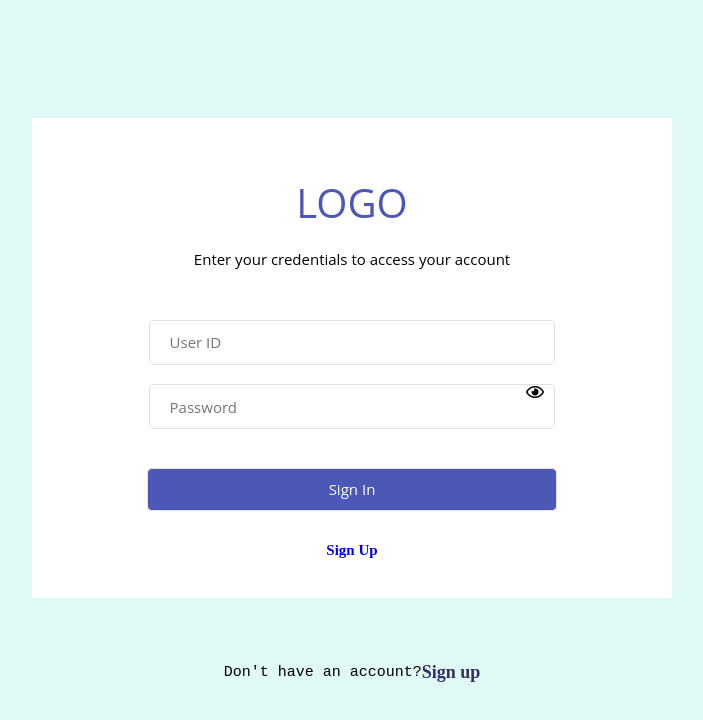
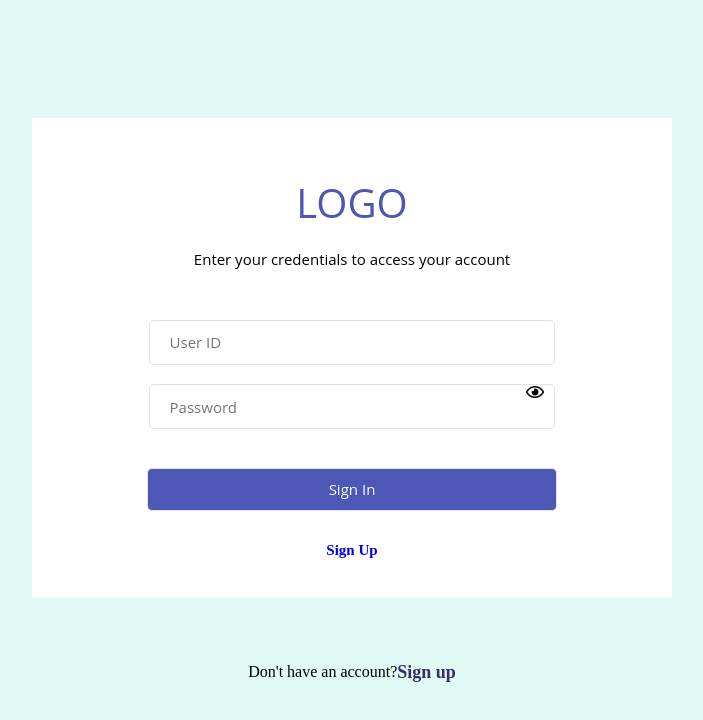
Before and after one commit to irfanopc/Real-Estate-Frontend, a React (Create React App) app in the folder realestatefrontend/: page / in a window 1280 px wide. Shown: the top 720 px of the page, without its empty margins (288-991 px from the left). Built offline with nearby package versions, Linux system fonts and the light colour scheme.

Commit message:
Update Signin.jsx

```diff
--- a/realestatefrontend/src/signUp/Signin.jsx
+++ b/realestatefrontend/src/signUp/Signin.jsx
@@ -82,7 +82,7 @@ function Signin() {
           </div>
         </div>
         <div className="addition">
-          <pre>Don't have an account?</pre>
+          <p>Don't have an account?</p>
           <a href="/signup">Sign up</a>
         </div>
         <div></div>
```
